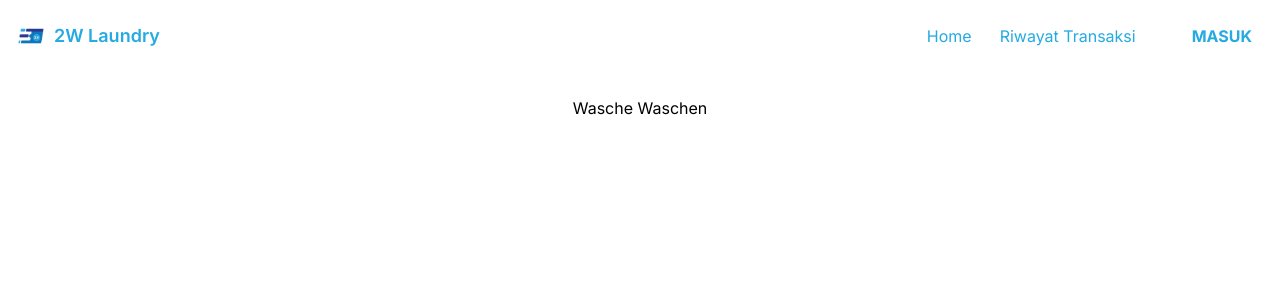
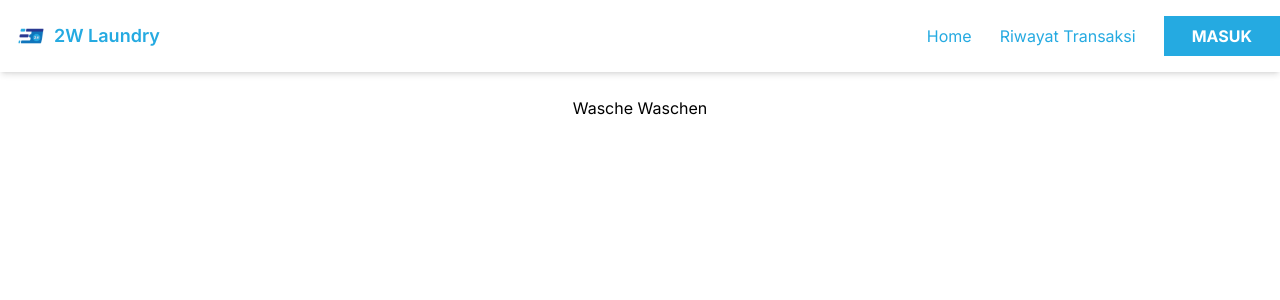
Before and after one commit to rasyadanfz/Wasche-waschen, a Next.js app: page / in a window 1280 px wide. Shown: the top 300 px of the page. Built offline with nearby package versions, Linux system fonts and the light colour scheme.

Commit message:
feat: add underline to navbar when click

```diff
--- a/src/app/components/Navbar.tsx
+++ b/src/app/components/Navbar.tsx
@@ -41,14 +41,14 @@ const Navbar = () => {
     },
     {
       label: "Riwayat Transaksi",
-      link: "/explore",
+      link: "/riwayat-transaksi",
     },
   ];
 
   return (
     <>
       <div
-        className={`fixed top-0 left-0 w-full flex items-center duration-500 py-4 ${
+        className={`fixed top-0 left-0 w-full flex items-center duration-500 py-4 shadow-md ${
           isTop ? "bg-transparent" : "bg-primary"
         }`}
       >
@@ -77,7 +77,7 @@ const Navbar = () => {
                         isTop ? "text-primary" : "text-white"
                       }
                       ${
-                        pathName === item.link && "font-semibold"
+                        pathName === item.link && "font-semibold underline"
                       }`}
                     >
                       {item.label}
@@ -85,7 +85,9 @@ const Navbar = () => {
                   </Link>
                 );
               })}
-              <div className="px-7 py-2 bg-white text-primary font-bold cursor-pointer transition-colors duration-500 hover:bg-primary hover:text-white">
+              <div className={`px-7 py-2 font-bold cursor-pointer transition-colors duration-500 ${
+                isTop ? "bg-primary text-white hover:bg-white hover:text-primary" : "bg-white text-primary hover:bg-primary hover:text-white"
+              }`}>
                 MASUK
               </div>
             </div>
```
